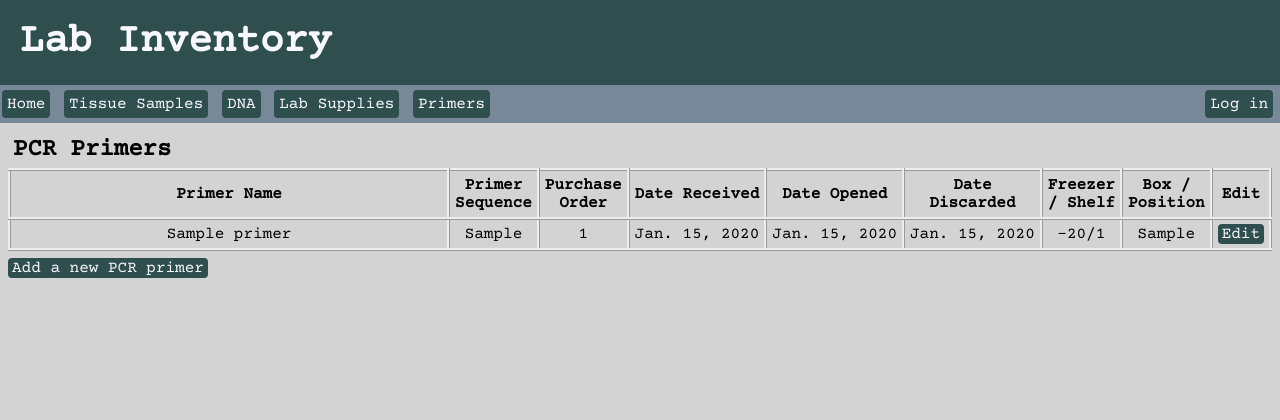
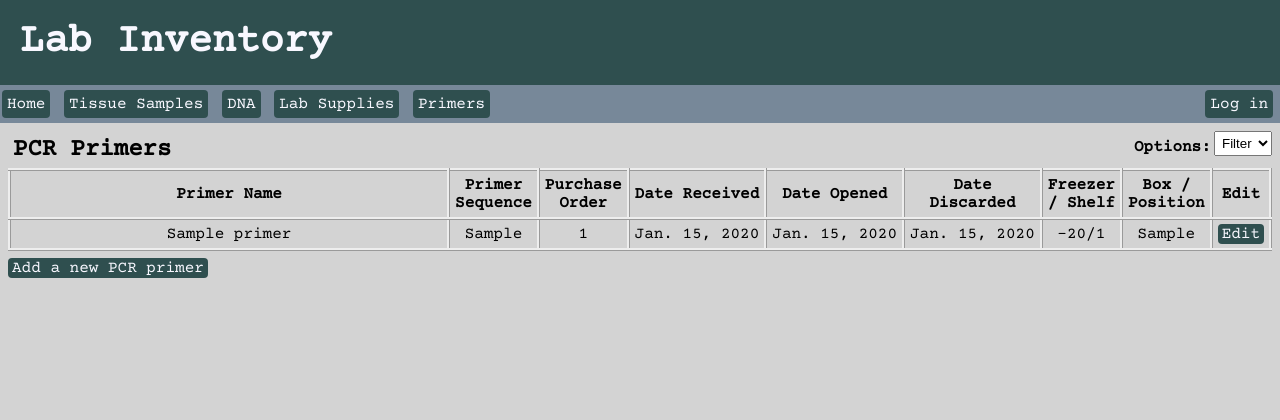
Before and after one commit to alinasansevich/lab-inventory, a Django app: page /primers/ in a window 1280 px wide. Shown: the top 420 px of the page. Run offline with Django 3.2, Linux system fonts and the light colour scheme; tables that the repository leaves empty hold one stand-in row (values such as "Sample post").

Commit message:
Added all selectlists to table-html files.

```diff
--- a/lab_inventory/static/lab_inventory/tables-styles.css
+++ b/lab_inventory/static/lab_inventory/tables-styles.css
@@ -10,21 +10,31 @@ Color Palette:
 */
 h2 {
   padding: 5px;
+  /*display: flex;*/
+}
+nav ul {
   display: flex;
+  margin: 0 -10px;
+  list-style-type: none;
+  padding: 0;
 }
-section {
-  display: flex;
+nav li {
+    margin: 0 10px;
+}
+.push-right {
+  margin-left: auto;
 }
 th, td {
   padding: 5px;
 }
 label {
-  width: 220px;
+  width: 80px;
   display: inline-block;
   float: left;
   clear: left;
   text-align: left;
-  padding: 3px;
+  padding-top: 7px;
+  font-weight: bold;
 }
 select, input {
   display: inline-block;
--- a/lab_inventory/templates/lab_inventory/primers.html
+++ b/lab_inventory/templates/lab_inventory/primers.html
@@ -6,8 +6,18 @@
 <link rel="stylesheet" type="text/css" href="{% static 'lab_inventory/tables-styles.css' %}">
 
   <div class="container">
-    <h2>PCR Primers</h2>
-
+    <nav>
+      <ul>
+        <li><h2>PCR Primers</h2></li>
+        <li class="push-right">
+          <label for="selectlist" class="selectlist">Options:</label>
+          <select id="selectlist" name="selectlist" class="selectlist">
+            <option>Filter</option>
+            <option>Sort</option>
+          </select>
+        </li>
+      </ul>
+    </nav>
     <table id="primers-table">
       <tr>
         <th>Primer Name</th>
```
Also changed, not shown: lab_inventory/templates/lab_inventory/dna.html (+7 -3 lines), lab_inventory/templates/lab_inventory/supplies.html (+12 -1 lines), lab_inventory/templates/lab_inventory/tissues.html (+12 -1 lines).
